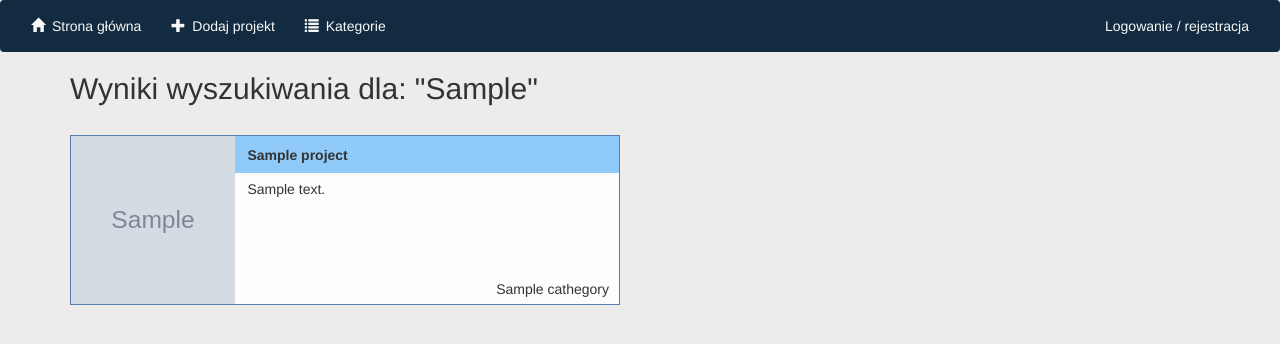
After one commit to trak2016z/Baza-projektow-tr, a Django app: template projekty/templates/projekty/search.html in a window 1280 px wide. The commit adds this page. Shown: the top 344 px of the page. Run offline with Django 3.2, Linux system fonts and the light colour scheme; the template is opened without the code that fills it: most values are stand-ins (such as "Sample title", 1, 10 or a date in 2020); grey boxes marked "Sample" are stand-in pictures; parts of the project's set-up code (start-up, migrations or seed data) failed here and were passed over; some libraries are stand-ins or nearby versions.

Commit message:
wyszukiwanie wg slow kluczowych i tagow

```diff
--- a/projekty/templates/projekty/index.html
+++ b/projekty/templates/projekty/index.html
@@ -12,8 +12,8 @@
                     Szukaj
                 </div>
                 <div class="search-form">
-                    <form action="">
-                        <input type="text" id="txtSearch">
+                    <form action="{% url 'search' %}" method="get">
+                        <input type="text" id="txtSearch" name="query">
                     </form>
                 </div>
             </div>
--- /dev/null
+++ b/projekty/templates/projekty/search.html
@@ -0,0 +1,56 @@
+{% extends 'projekty/main.html' %}
+{% load staticfiles %}
+
+{% block title %}
+{% endblock %}
+
+{% block precontainer %}
+
+{% endblock %}
+
+{% block container %}
+    <div class="container">
+
+        {% if query_str %}
+            <h2>Wyniki wyszukiwania dla: "{{ query_str }}"</h2>
+        {% endif %}
+
+    <br>
+        {% if projects_result %}
+            {% for project in projects_result %}
+                            <a href="{% url 'showproject' project.id %}">
+                                <div class="projectContainer">
+                                    <div class="project project_large">
+                                        <div class="projectPhoto">
+                                            {% if project.thumbnail_url %}
+                                                <img src="{{ project.thumbnail_url }}"/>
+                                            {% else %}
+                                                <img src="{% static 'login/assets/img/backgrounds/no_image.png' %}"/>
+                                            {% endif %}
+
+                                        </div>
+                                        <div class="projectInfo">
+                                            <div class="projectTitle">
+                                                <div class="descTitle">
+                                                    {{ project.title }}
+                                                </div>
+                                            </div>
+                                            <div class="projectShortDesc">
+                                                <div class="descShortText">
+                                                    {{ project.short_description }}
+                                                </div>
+                                            </div>
+                                        </div>
+
+                                        <div class="projectCathegory">
+                                            {{ project.cathegory }}
+                                        </div>
+                                    </div>
+                                </div>
+                            </a>
+            {% endfor %}
+        {% else %}
+            <p>Nie znaleziono projektów</p>
+        {% endif %}
+    </div>
+{% endblock %}
--- a/projekty/urls.py
+++ b/projekty/urls.py
@@ -8,6 +8,7 @@ urlpatterns = [
     url(r'^kategoria/(?P<cathegory_id>[0-9]+)/$', views.show_by_cathegory, name='cathegories'),
     url(r'^addproject/$', views.addproject, name='addproject'),
     url(r'^postproject/$', views.postproject, name='postproject'),
+    url(r'^search$', views.search, name='search'),
     url(r'login/', include('login.urls')),
 
 ]
```
Also changed, not shown: projekty/views.py (+20 -0 lines), 2 other files.
